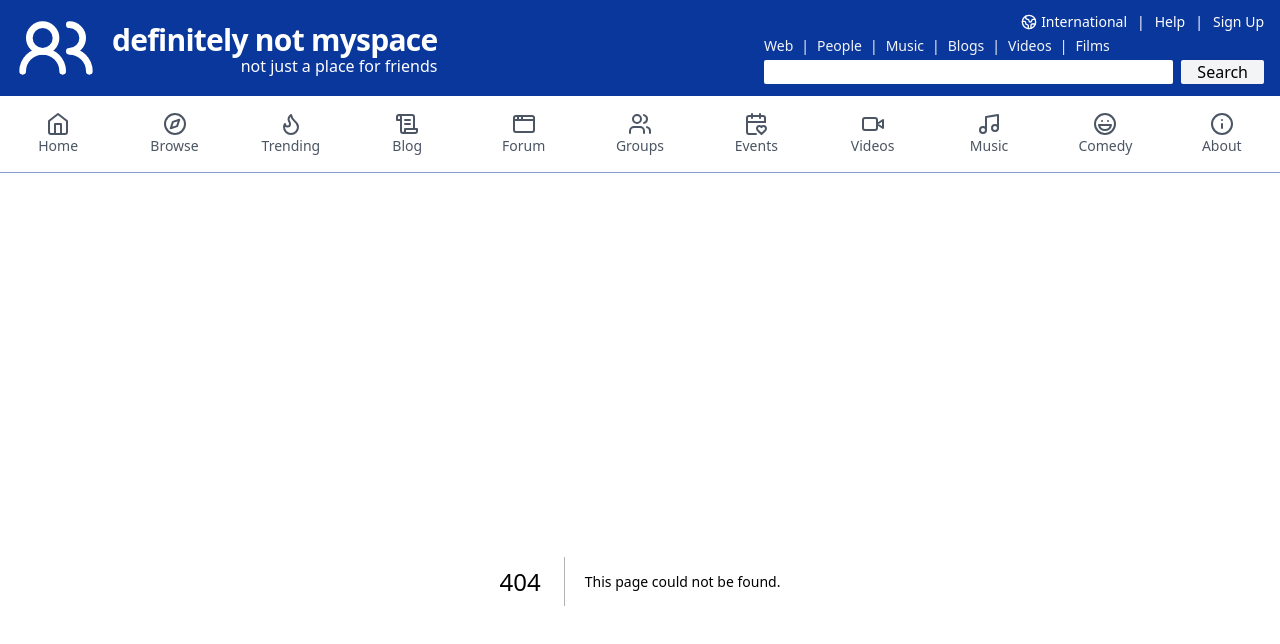
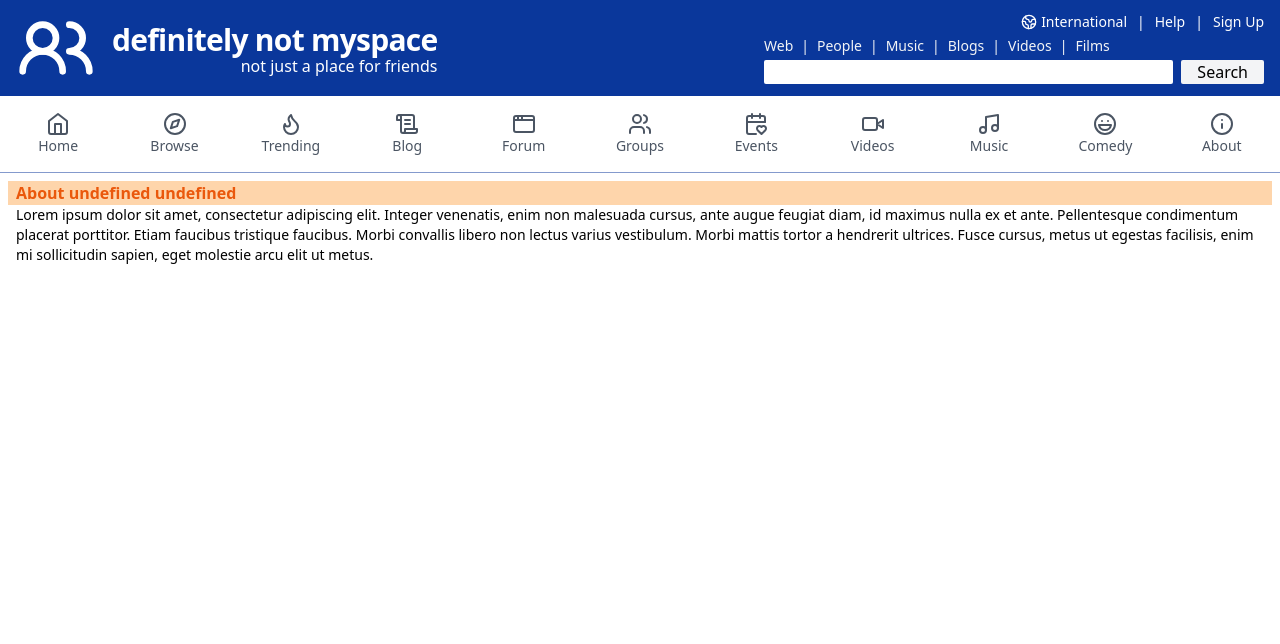
Before and after one commit to pn-code/probable-memory, a Next.js app: page /profile/1 in a window 1280 px wide. Before the commit this address had no page. Shown: the top 644 px of the page. Built offline with nearby package versions, Linux system fonts and the light colour scheme; no server answers; the database is empty.

Commit message:
Created profile page and about section

```diff
--- /dev/null
+++ b/app/profile/[userId]/page.tsx
@@ -0,0 +1,72 @@
+"use client";
+import axios from "axios";
+import React, { useEffect, useState } from "react";
+
+interface UserData {
+    birthday: string;
+    email: string;
+    firstName: string;
+    gender: string;
+    isAdmin: boolean;
+    isVerified: boolean;
+    lastName: string;
+    _id: string;
+}
+
+export default function ProfilePage({
+    params,
+}: {
+    params: { userId: string };
+}) {
+    const [userData, setUserData] = useState<UserData>();
+
+    console.log(userData);
+
+    useEffect(() => {
+        const getUserDetails = async () => {
+            const res = await axios.get(
+                `/api/users/user_data/${params.userId}`
+            );
+            setUserData(res.data.user);
+        };
+
+        getUserDetails();
+    }, []);
+
+    return (
+        <main className="flex flex-col px-2">
+            {/* Left Side */}
+            <section>
+                {/* Username */}
+                {/* Favorite Music Genres */}
+                {/* Image flexed with location */}
+                {/* Music */}
+                {/* Contact Information */}
+                {/* DefinitelyNotMySpace URL */}
+                {/* General Info */}
+                {/* In General Info: Table detailing member since, influences */}
+            </section>
+
+            {/* Right Side */}
+            <section>
+                <header>
+                    <h3 className="bg-orange-300/60 text-orange-600 font-semibold px-2">
+                        About {`${userData?.firstName} ${userData?.lastName}`}
+                    </h3>
+                    <p className="text-sm px-2">
+                        Lorem ipsum dolor sit amet, consectetur adipiscing elit.
+                        Integer venenatis, enim non malesuada cursus, ante augue
+                        feugiat diam, id maximus nulla ex et ante. Pellentesque
+                        condimentum placerat porttitor. Etiam faucibus tristique
+                        faucibus. Morbi convallis libero non lectus varius
+                        vestibulum. Morbi mattis tortor a hendrerit ultrices.
+                        Fusce cursus, metus ut egestas facilisis, enim mi
+                        sollicitudin sapien, eget molestie arcu elit ut metus.
+
+                    </p>
+                </header>
+                {/* About Section */}
+            </section>
+        </main>
+    );
+}
```
